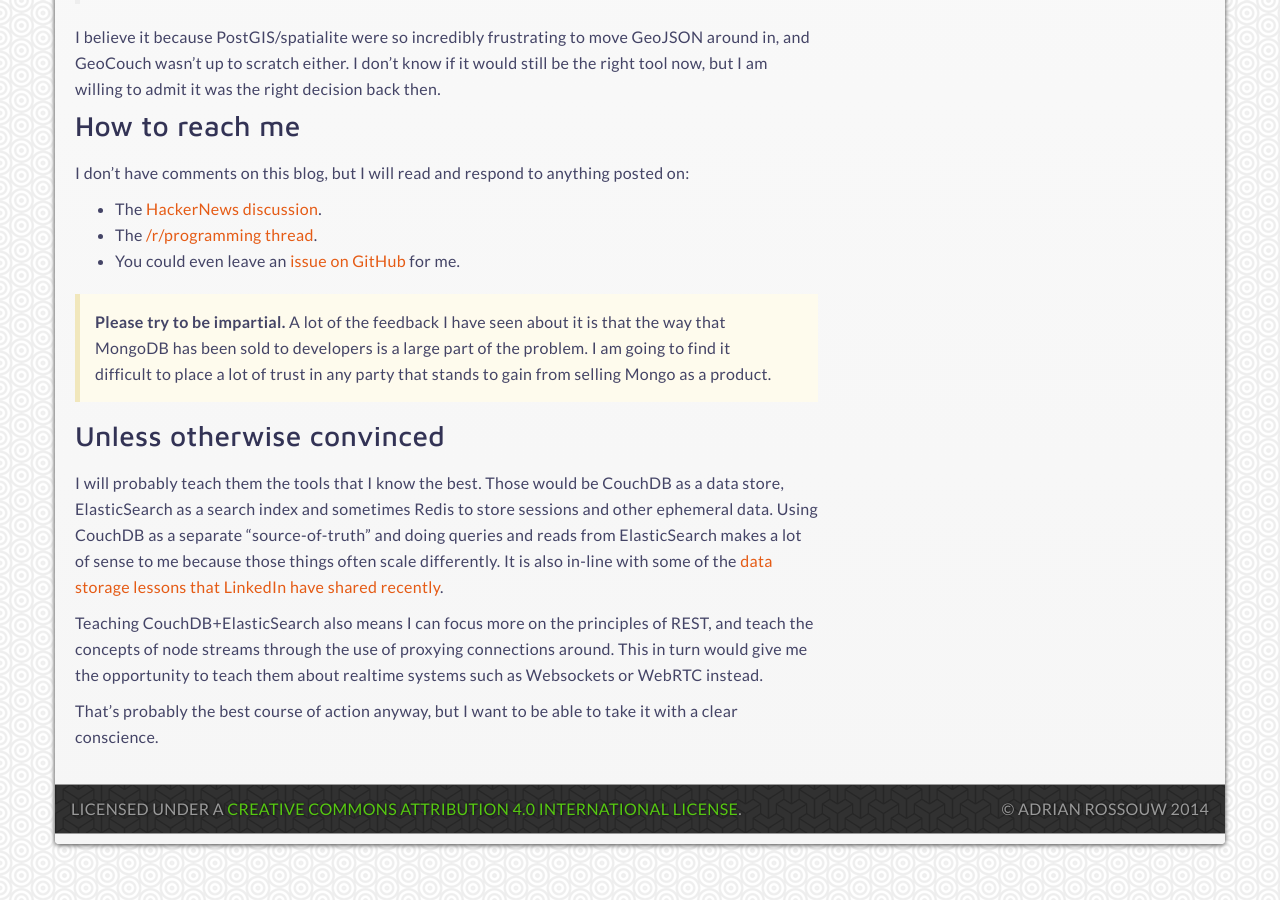
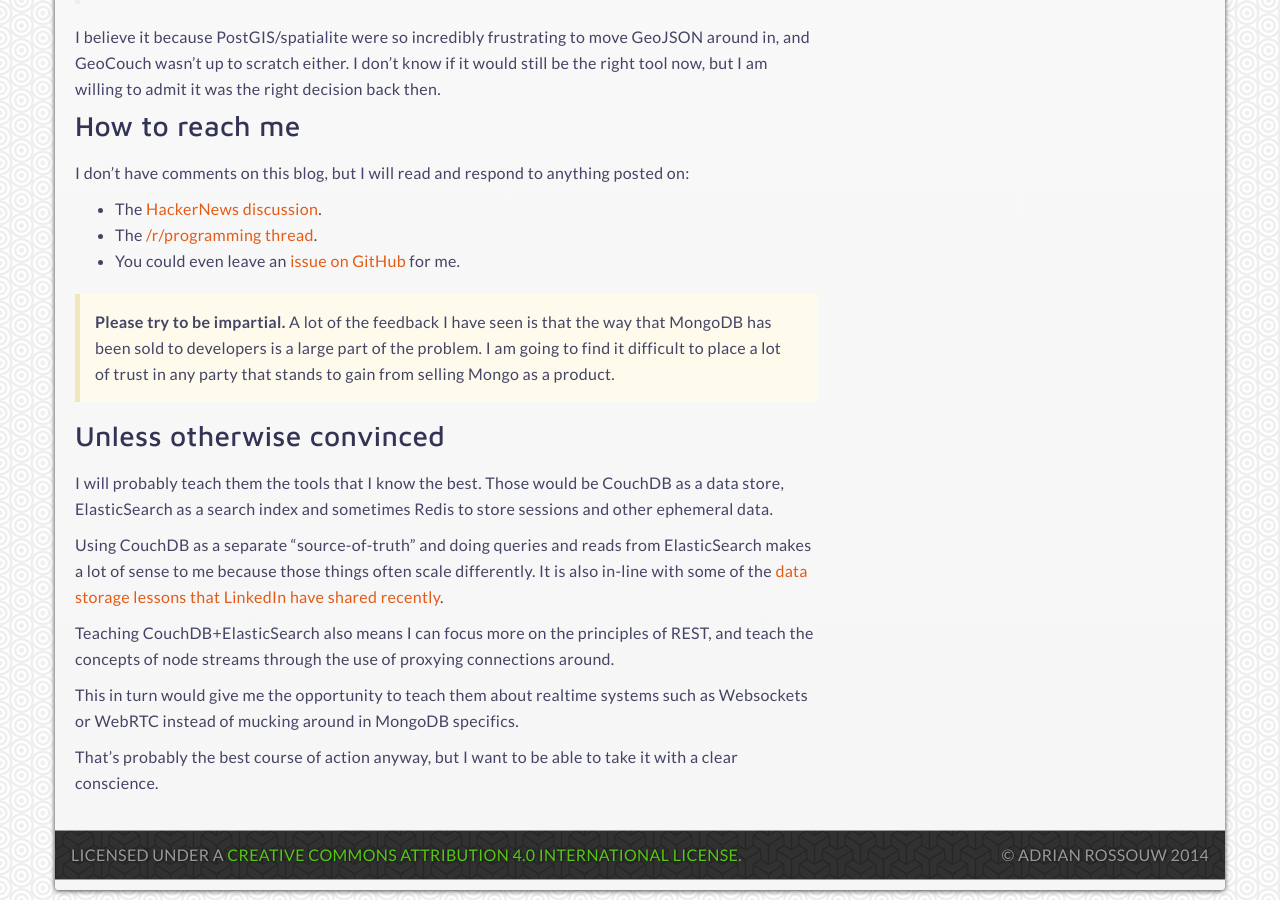
Before and after one commit to AdrianRossouw/daemon-co-za, a Jekyll site: the page built from _posts/articles/2014-04-08-when-is-mongodb-the-right-tool.md, in a window 1280 px wide and 900 px high, scrolled down 2162 px. Built offline with Jekyll 4.4.1, drawn with Linux system fonts in a browser that asks for light colours.

Commit message:
mongo clarification

```diff
--- a/_posts/articles/2014-04-08-when-is-mongodb-the-right-tool.md
+++ b/_posts/articles/2014-04-08-when-is-mongodb-the-right-tool.md
@@ -81,12 +81,16 @@
 * The <a href='{{progitThread}}'>/r/programming thread</a>.
 * You could even leave an [issue on GitHub](https://github.com/Vertice/daemon-co-za/issues) for me.
 
-<aside class='bs-callout bs-callout-warning'><strong>Please try to be impartial.</strong> A lot of the feedback I have seen about it is that the way that MongoDB has been sold to developers is a large part of the problem. I am going to find it difficult to place a lot of trust in any party that stands to gain from selling Mongo as a product.</aside>
+<aside class='bs-callout bs-callout-warning'><strong>Please try to be impartial.</strong> A lot of the feedback I have seen is that the way that MongoDB has been sold to developers is a large part of the problem. I am going to find it difficult to place a lot of trust in any party that stands to gain from selling Mongo as a product.</aside>
 
 ## Unless otherwise convinced
 
-I will probably teach them the tools that I know the best. Those would be CouchDB as a data store, ElasticSearch as a search index and sometimes Redis to store sessions and other ephemeral data. Using CouchDB as a separate "source-of-truth" and doing queries and reads from ElasticSearch makes a lot of sense to me because those things often scale differently. It is also in-line  with some of the [data storage lessons that LinkedIn have shared recently](http://vitalflux.com/data-handled-linkedin-com/).
+I will probably teach them the tools that I know the best. Those would be CouchDB as a data store, ElasticSearch as a search index and sometimes Redis to store sessions and other ephemeral data.
 
-Teaching CouchDB+ElasticSearch also means I can focus more on the principles of REST, and teach the concepts of node streams through the use of proxying connections around. This in turn would give me the opportunity to teach them about realtime systems such as Websockets or WebRTC instead.
+Using CouchDB as a separate "source-of-truth" and doing queries and reads from ElasticSearch makes a lot of sense to me because those things often scale differently. It is also in-line  with some of the [data storage lessons that LinkedIn have shared recently](http://vitalflux.com/data-handled-linkedin-com/).
+
+Teaching CouchDB+ElasticSearch also means I can focus more on the principles of REST, and teach the concepts of node streams through the use of proxying connections around.
+
+This in turn would give me the opportunity to teach them about realtime systems such as Websockets or WebRTC instead of mucking around in MongoDB specifics.
 
 That's probably the best course of action anyway, but I want to be able to take it with a clear conscience.
```
